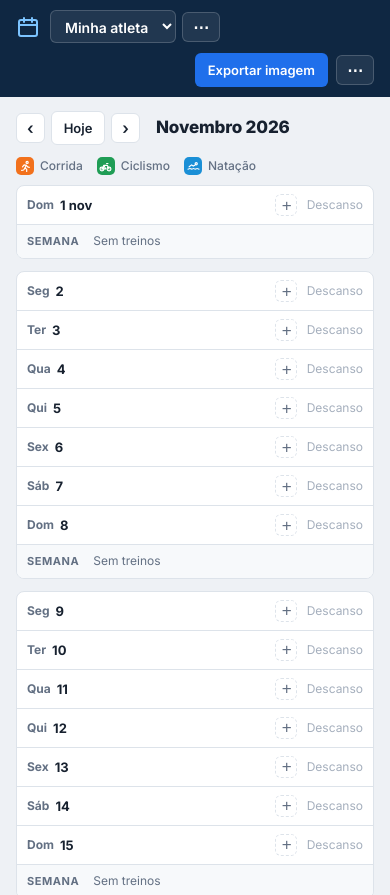
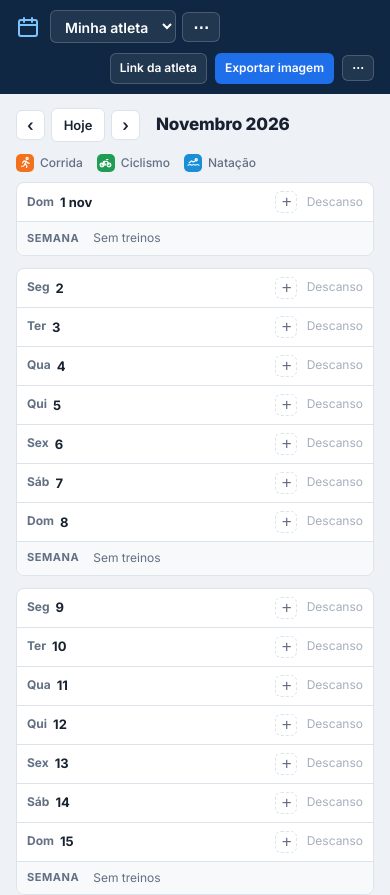
Before and after one commit to josivansm/calendario-treinos, a plain HTML site: page index.html in a window 390 px wide. Shown: the top 895 px of the page. Drawn offline with nearby package versions, Linux system fonts and the light colour scheme.

Commit message:
Mostra o botão Link da atleta também no celular
Co-Authored-By: Claude Opus 5.5 <noreply@anthropic.com>

```diff
--- a/css/style.css
+++ b/css/style.css
@@ -248,7 +248,7 @@ fieldset:disabled .sport-pick button[aria-pressed="false"] { display: none; }
   .topbar { padding: 10px 16px; gap: 10px; }
   .brand-name { display: none; }
   .top-actions { margin-left: auto; }
-  #btnShare { display: none; }
+  .top-actions .btn { padding: 6px 9px; font-size: 12px; }
   .monthbar, .calendar { padding-left: 16px; padding-right: 16px; }
   .hint { padding: 0 16px 24px; }
   .month-nav h1 { font-size: 17px; }
```
